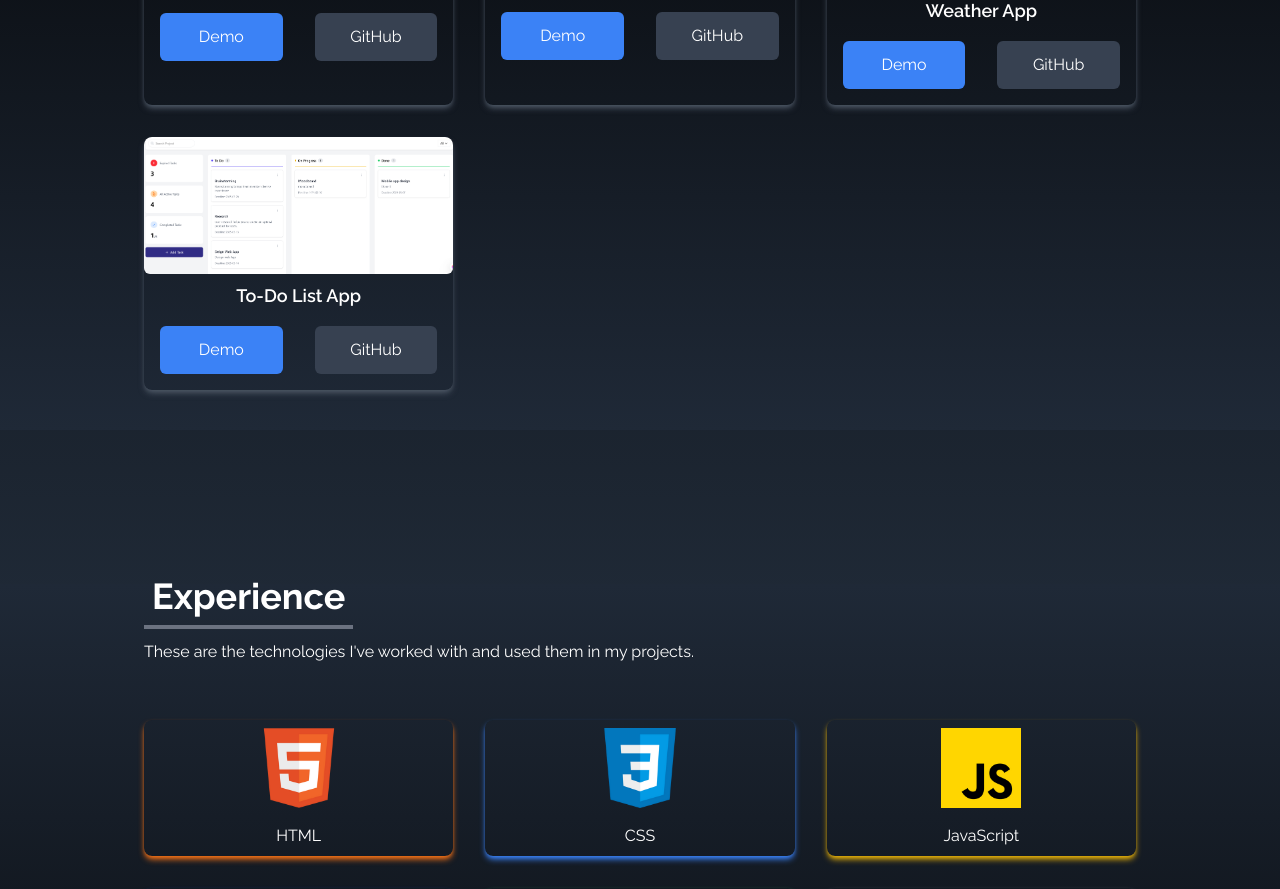
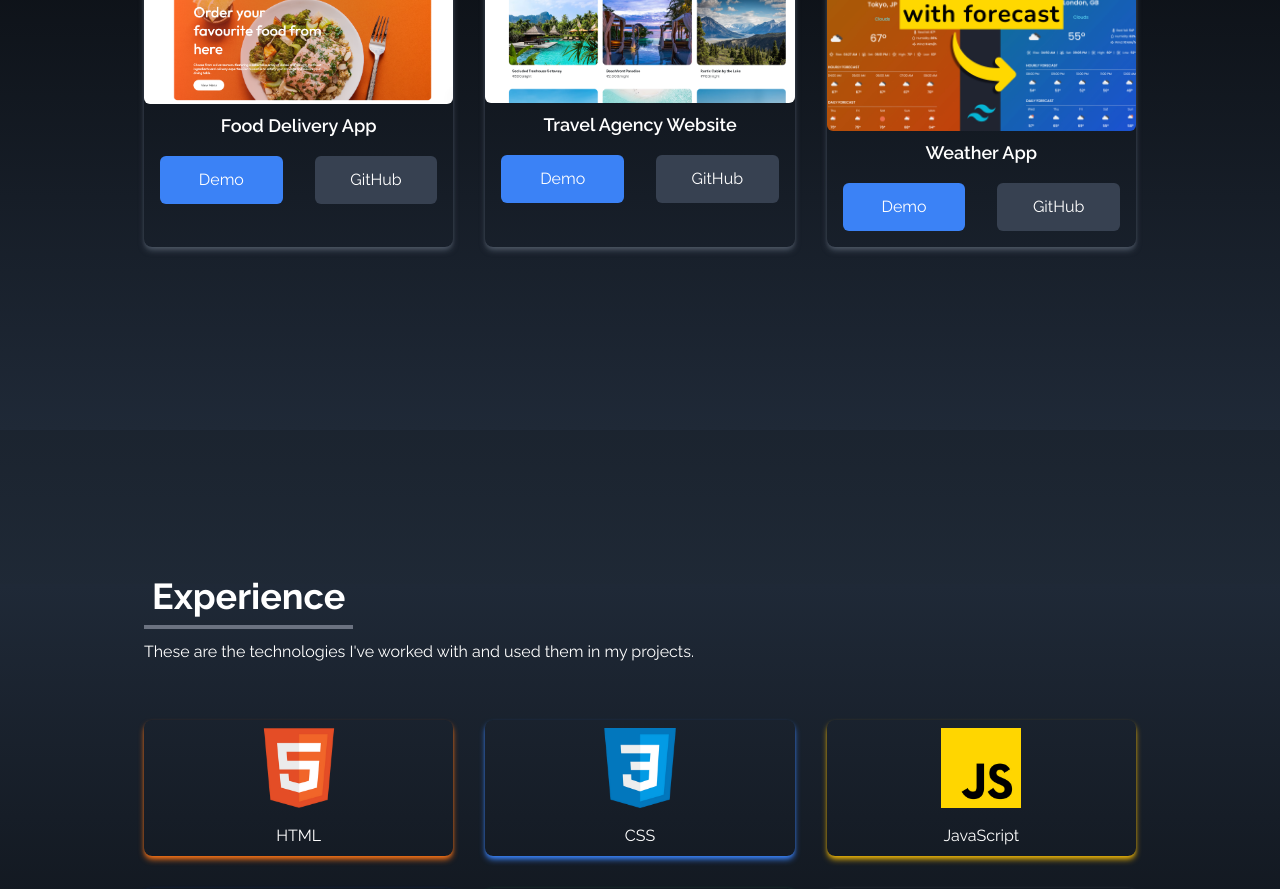
Before and after one commit to SagarKharat94440/Portfolio, a React (Create React App) app: page / in a window 1280 px wide. Shown: the part 1700-2589 px from the top of the page. Built offline with nearby package versions, Linux system fonts and the light colour scheme.

Commit message:
Update Portfolio.jsx

```diff
--- a/src/components/Portfolio.jsx
+++ b/src/components/Portfolio.jsx
@@ -27,13 +27,13 @@ const Portfolio = () => {
       repo: "https://github.com/SagarKharat94440/Weather-app",
       title: "Weather App",
     },
-    {
-      id: 4,
-      src: todo,
-      link: "https://seequenze-technologies-assignment-ashen.vercel.app/",
-      repo: "https://github.com/SagarKharat94440/TODO_List",
-      title: "To-Do List App",
-    },
+    // {
+    //   id: 4,
+    //   src: todo,
+    //   link: "https://seequenze-technologies-assignment-ashen.vercel.app/",
+    //   repo: "https://github.com/SagarKharat94440/TODO_List",
+    //   title: "To-Do List App",
+    // },
   ];
 
   return (
```
